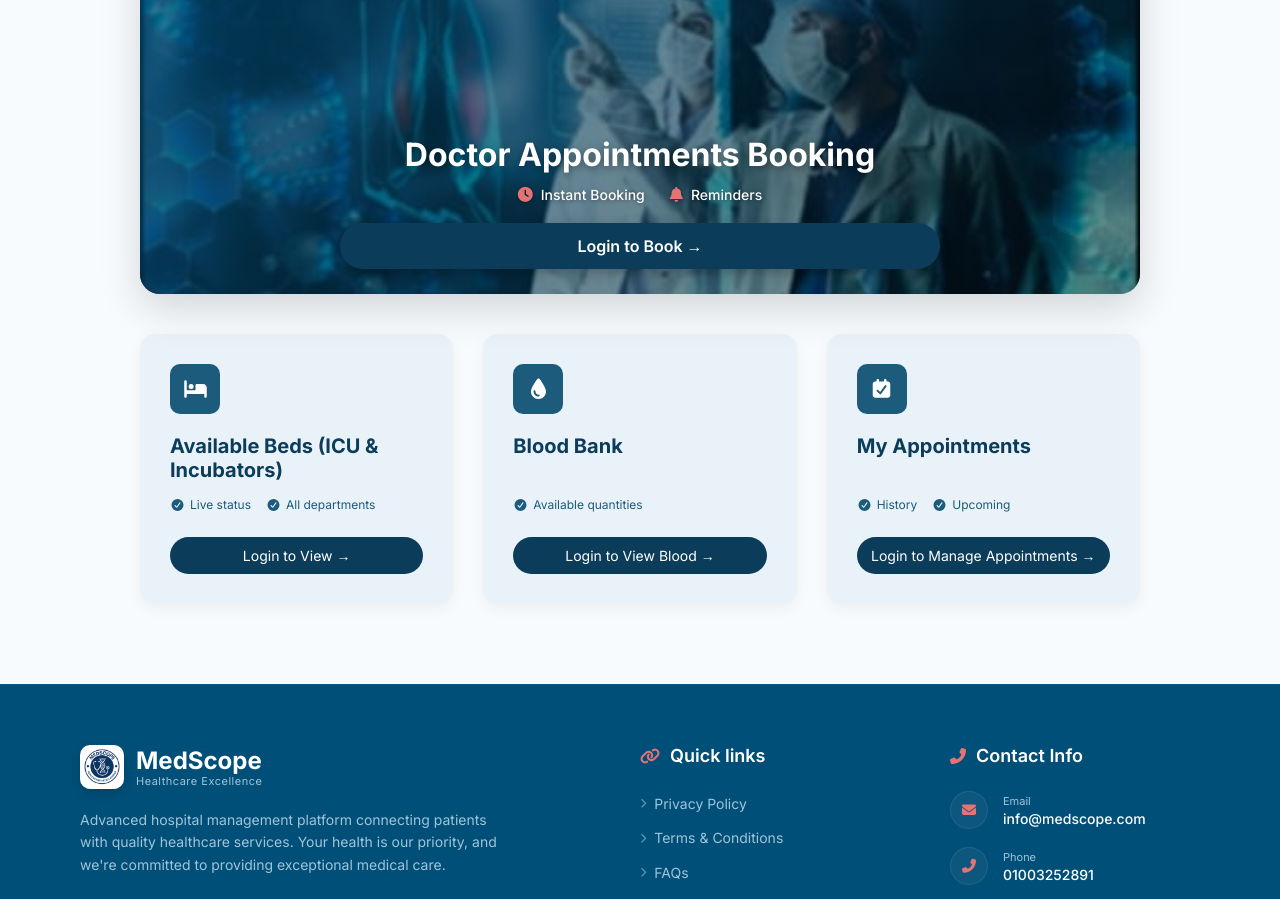
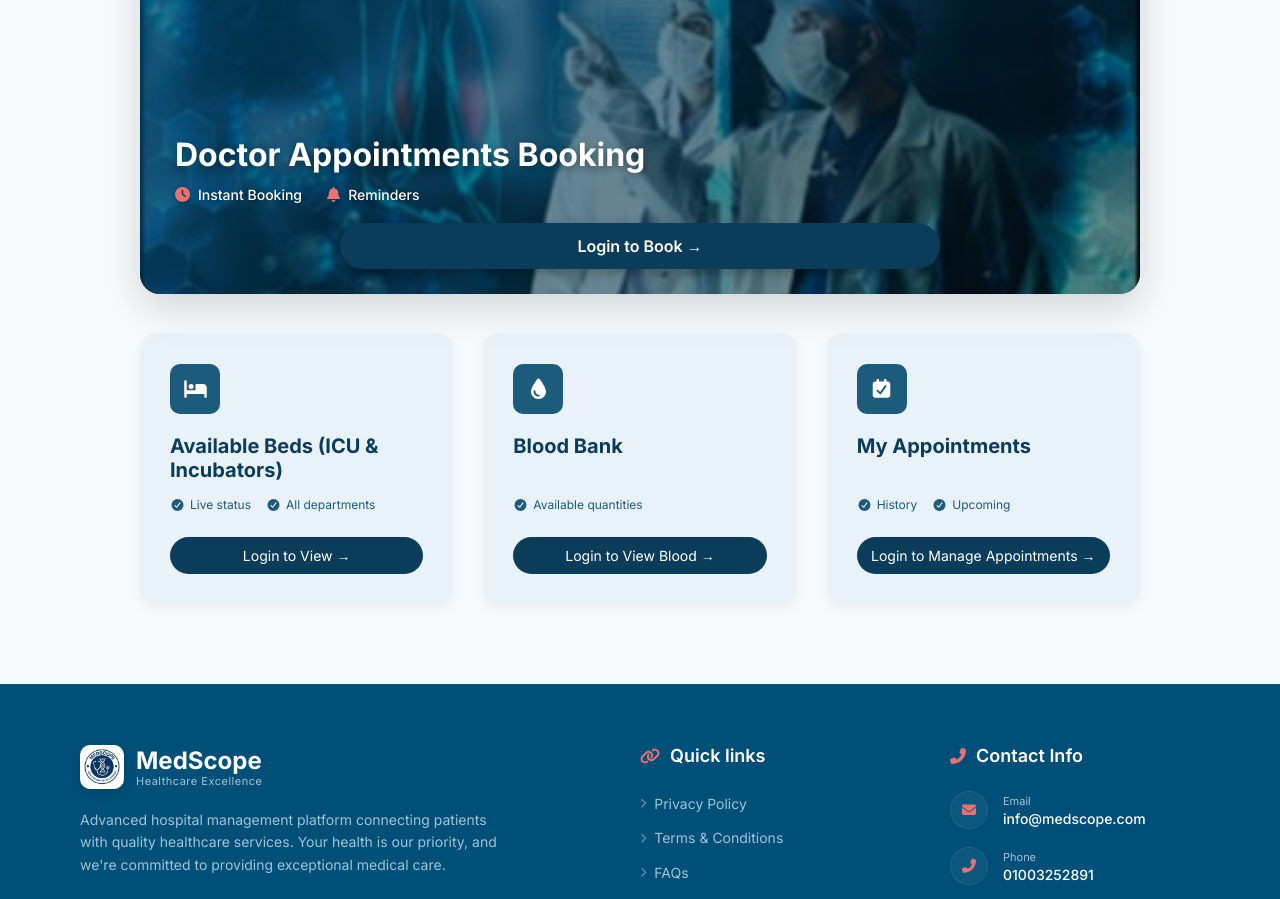
Before and after one commit to ziadalshahat/medscopeV3, a React (Vite) app: page / in a window 1280 px wide. Shown: the part 3531-4430 px from the top of the page. Built offline with nearby package versions, Linux system fonts and the light colour scheme.

Commit message:
style: left-align text content and features inside doctor booking card to match mockup layout

```diff
--- a/src/styles/Home/Home.css
+++ b/src/styles/Home/Home.css
@@ -494,8 +494,8 @@
 .main-tool-content {
   display: flex;
   flex-direction: column;
-  align-items: center;
-  text-align: center;
+  align-items: flex-start;
+  text-align: left;
   margin-top: auto;
   margin-bottom: 20px;
   width: 100%;
@@ -511,7 +511,7 @@
 .main-tool-features {
   display: flex;
   gap: 25px;
-  justify-content: center;
+  justify-content: flex-start;
   align-items: center;
 }
 
```
